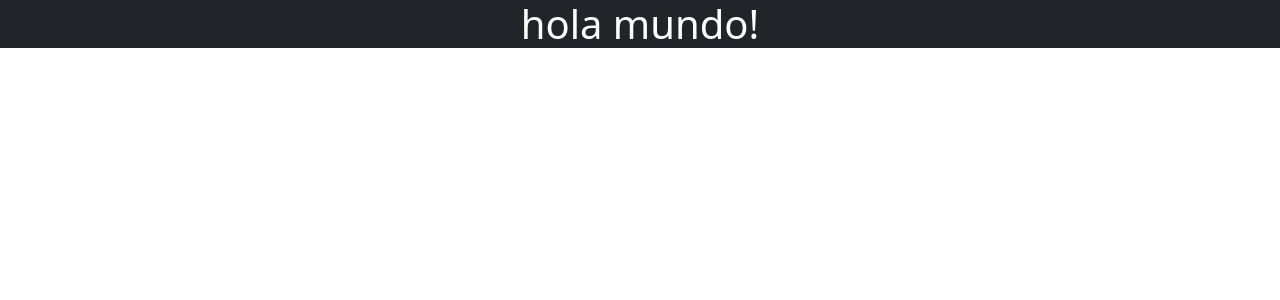
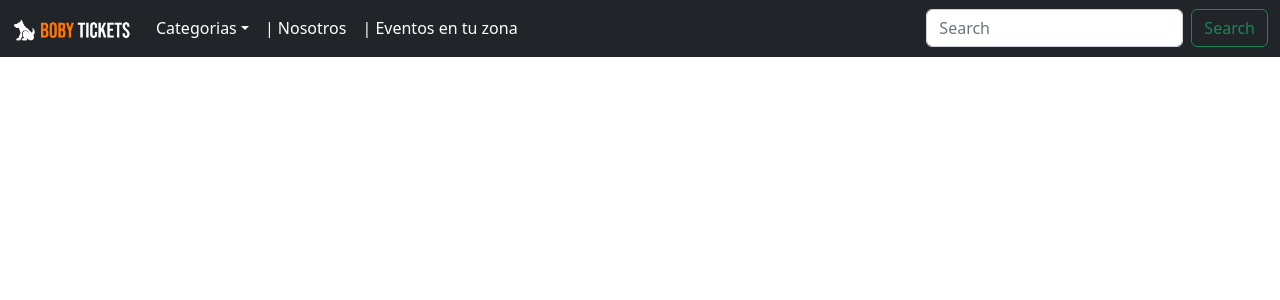
Before and after one commit to MaxiAlz/Boby-Tickets, a React (Vite) app: page / in a window 1280 px wide. Shown: the top 300 px of the page. Built offline with nearby package versions, Linux system fonts and the light colour scheme.

Commit message:
importo navbar desde boostrap

```diff
--- a/src/App.jsx
+++ b/src/App.jsx
@@ -1,10 +1,10 @@
-import { useState } from 'react'
+import Navbar from './Components/Navbar/Navbar'
 import './App.css'
 
 function App() {
   return (
     <div className="App">
-      <h1 className="bg-dark text-white">hola mundo!</h1>
+      <Navbar />
     </div>
   )
 }
--- /dev/null
+++ b/src/Components/Navbar/Navbar.jsx
@@ -0,0 +1,44 @@
+import React from 'react'
+import Logo from '../../img/boby-tickets-logo-vertical.png'
+
+const Navbar = () => {
+  return (
+    <nav className="navbar navbar-expand-lg navbar-dark bg-dark">
+      <div className="container-fluid">
+        <a className="navbar-brand" href="asd">
+          <img src={Logo} style={{width: 120}} alt={Logo} />
+        </a>
+        {/* <button className="navbar-toggler" type="button" data-bs-toggle="collapse" data-bs-target="#navbarSupportedContent" aria-controls="navbarSupportedContent" aria-expanded="false" aria-label="Toggle navigation">
+          <span className="navbar-toggler-icon"></span>
+        </button> */}
+        <div className="collapse navbar-collapse" id="navbarSupportedContent">
+          <ul className="navbar-nav me-auto mb-2 mb-lg-0">
+
+            <li className="nav-item dropdown">
+              <a className="nav-link dropdown-toggle active" href="#" id="navbarDropdown" role="button" data-bs-toggle="dropdown" aria-expanded="false">
+                Categorias
+              </a>
+              <ul className="dropdown-menu" aria-labelledby="navbarDropdown">
+                <li><a className="dropdown-item" href="asd">Recitales</a></li>
+                <li><a className="dropdown-item" href="asd">Rock</a></li>
+                <li><a className="dropdown-item" href="asd">Conferencias</a></li>
+              </ul>
+            </li>
+            <li className="nav-item">
+              <a className="nav-link active hover-nav" aria-current="page" href="asd">| Nosotros</a>
+            </li>
+            <li className="nav-item">
+              <a className="nav-link active" href="asd" tabindex="-1" aria-disabled="true">| Eventos en tu zona</a>
+            </li>
+          </ul>
+          <form className="d-flex">
+            <input className="form-control me-2" type="search" placeholder="Search" aria-label="Search" />
+            <button className="btn btn-outline-success" type="submit">Search</button>
+          </form>
+        </div>
+      </div>
+    </nav>
+  )
+}
+
+export default Navbar
```
Also changed, not shown: src/Components/Navbar/Navbar.css (added), src/img/boby-tickets-logo-vertical.png (added).
